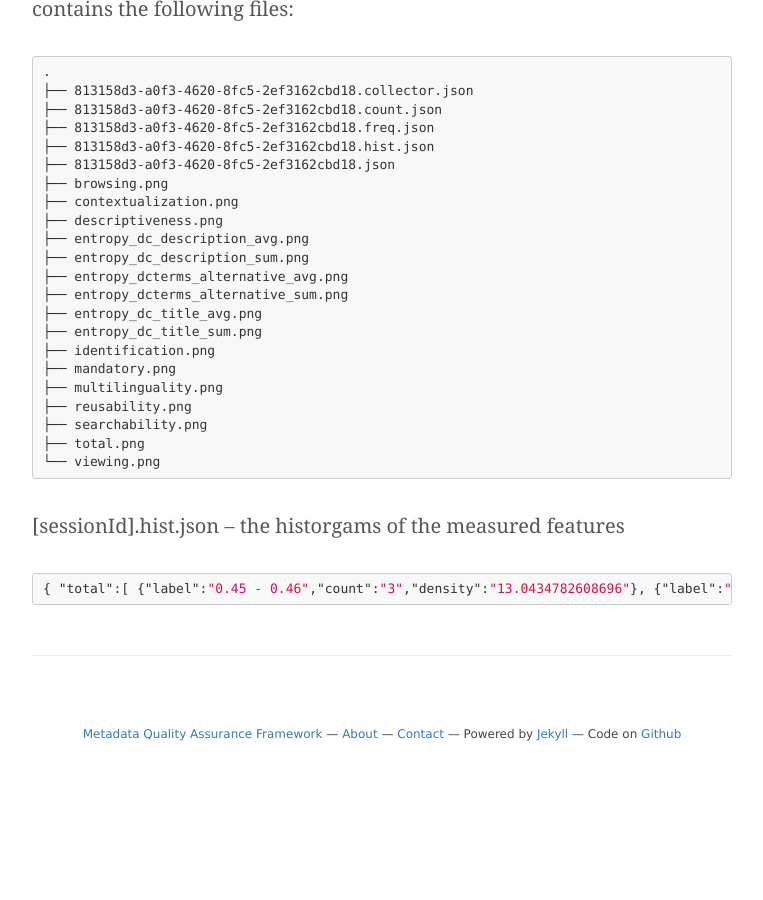
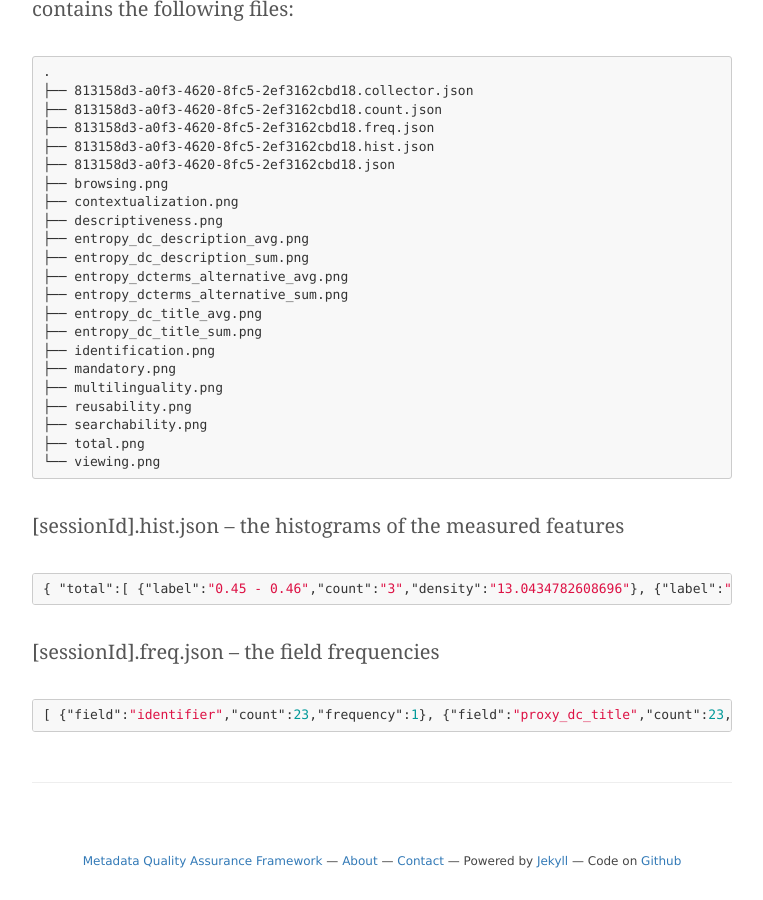
Before and after one commit to pkiraly/pkiraly.github.io, a Jekyll site: the page built from _posts/2016-07-02-making-general.md, in a window 1280 px wide and 900 px high, scrolled down 12221 px. Shown: the whole window, without its empty margins (258-1021 px from the left). Built offline with Jekyll 4.4.1, drawn with Linux system fonts in a browser that asks for light colours; nearby versions of some CDN libraries; some web fonts are replaced; comment, search, counter and statistics services are not loaded; before the commit the page ends 12994 px from its top, so only the background shows below that; some of the changed lines change nothing that is shown.

Commit message:
Update 2016-07-02-making-general.md

````diff
--- a/_posts/2016-07-02-making-general.md
+++ b/_posts/2016-07-02-making-general.md
@@ -496,7 +496,7 @@ the following files:
 └── viewing.png
 ```
 
-[sessionId].hist.json -- the historgams of the measured features
+[sessionId].hist.json -- the histograms of the measured features
 
 ```json
 {
@@ -523,3 +523,27 @@ the following files:
   ..
 }
 ```
+
+[sessionId].freq.json -- the field frequencies
+
+```json
+[
+  {"field":"identifier","count":23,"frequency":1},
+  {"field":"proxy_dc_title","count":23,"frequency":1},
+  {"field":"proxy_dcterms_alternative","count":0,"frequency":0},
+  {"field":"proxy_dc_description","count":23,"frequency":1},
+  {"field":"proxy_dc_creator","count":0,"frequency":0},
+  {"field":"proxy_dc_publisher","count":0,"frequency":0},
+  {"field":"proxy_dc_contributor","count":0,"frequency":0},
+  {"field":"proxy_dc_type","count":1,"frequency":0.0435},
+  {"field":"proxy_dc_identifier","count":23,"frequency":1},
+  {"field":"proxy_dc_language","count":23,"frequency":1},
+  {"field":"proxy_dc_coverage","count":0,"frequency":0},
+  {"field":"proxy_dcterms_temporal","count":19,"frequency":0.8261},
+  {"field":"proxy_dcterms_spatial","count":8,"frequency":0.3478},
+  {"field":"proxy_dc_subject","count":8,"frequency":0.3478},
+  {"field":"proxy_dc_date","count":16,"frequency":0.6957},
+  {"field":"proxy_dcterms_created","count":0,"frequency":0},
+  - - -
+]
+```
````
